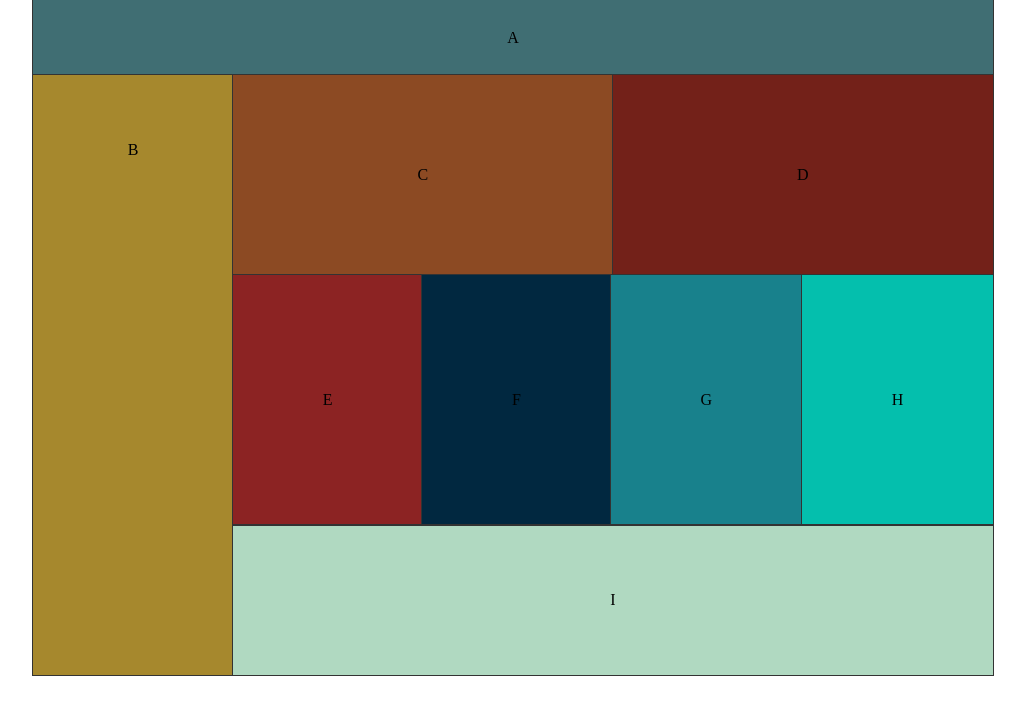
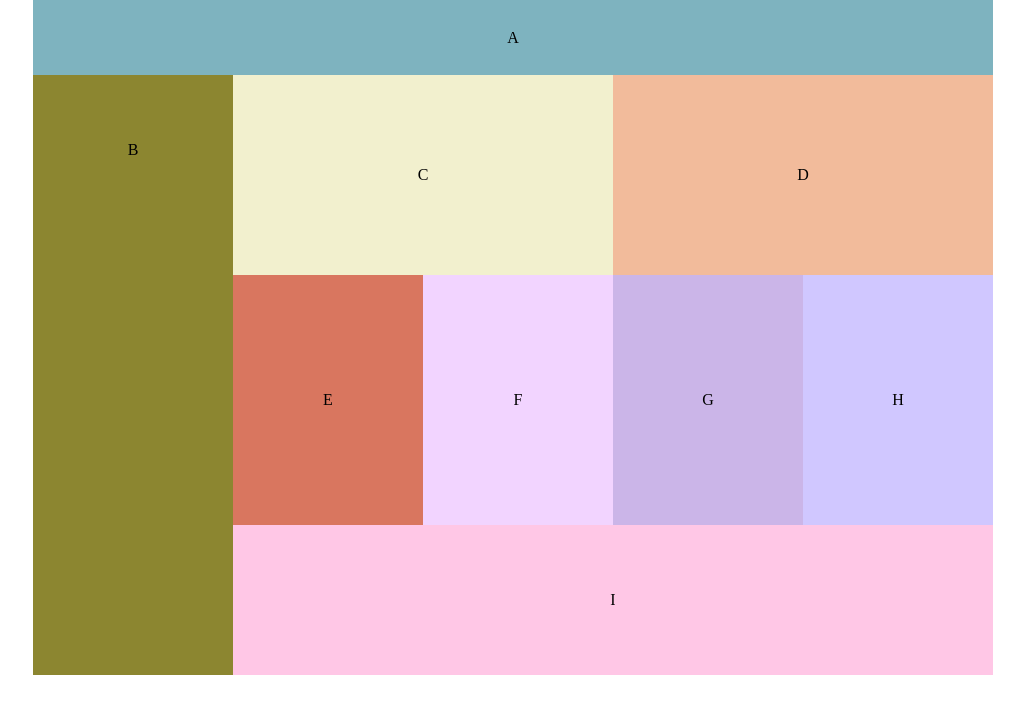
Before and after one commit to spinetree/lab-01, a plain HTML site: page index.html in a window 1280 px wide. Shown: the whole page, without its empty margins (127-1152 px from the left). Drawn offline with Linux system fonts and the light colour scheme.

Commit message:
done-ish

```diff
--- a/css/base.css
+++ b/css/base.css
@@ -4,8 +4,8 @@ aside,
 article,
 footer {
     box-sizing: border-box;
-    outline: 1px solid #333;
+    /* outline: 1px solid #333; */
     background: #ccc;
     text-align:center;
-    border-collapse:collapse;
+    /* border-collapse:collapse; */
 }
--- a/css/layout.css
+++ b/css/layout.css
@@ -2,6 +2,7 @@
     display: grid;
     width: 100%;
     margin: 0 auto;
+    grid-gap:0px;
     grid-template-columns: 1fr;
     grid-template-rows:
         75px 150px 250px 500px 80px;
@@ -38,7 +39,6 @@
 }
 
 
-
 @media (min-width:768px) {
 
     .grid-page {
@@ -55,10 +55,13 @@
 
     .heroes {
         display: flex;
+        width:auto;
+
     }
 
     .hero {
-        flex-grow: 1;
+        flex-basis:50%;
+        /* flex-grow:1; */
     }
 
     .articles {
@@ -66,7 +69,8 @@
     }
 
     .articles article {
-        flex-grow: 1;
+        flex-basis:25%;
+        /* flex-grow:1; */
     }
 
 }
@@ -79,7 +83,7 @@
     }
 
     .grid-page {
-        grid-template-columns: 200px 380px 380px;
+        grid-template-columns: 200px 1fr 1fr;
         grid-template-rows:
             75px 200px 250px 150px;
         grid-template-areas:
@@ -92,6 +96,7 @@
 
     .grid-page .main {
         grid-column: 2 / 4;
+        width:auto;
     }
 
 }
--- a/css/modules.css
+++ b/css/modules.css
@@ -1,53 +1,46 @@
 header {
-    /* height: 75px; */
     line-height: 75px;
 }
 
 aside {
-    /* height: 150px; */
     line-height: 150px;
 }
 
 .hero {
-    /* height: 125px; */
     line-height: 125px;
 }
 
 article {
-    /* height: 250px; */
+
     line-height: 250px;
 
 }
 
 footer {
-    /* height: 80px; */
     line-height: 80px;
 }
 
 @media (min-width:768px) {
 
     .hero {
-        /* height: 200px; */
         line-height: 200px;
     }
 
     aside {
-        /* height: 600px;
-        width: 200px; */
         line-height: 600px;
     }
 
     .articles > article {
-        /* height: 250px; */
         line-height: 250px;
     }
 
     footer {
-        /* float: left;
-        width: 760px;
-        height: 150px; */
-        line-height: 150px;
+    line-height: 150px;
 
     }
 
 }
+
+@media (min-width:1023px) {
+
+}
--- a/css/theme.css
+++ b/css/theme.css
@@ -79,3 +79,45 @@
     }
 
 }
+
+@media (min-width:1023px) {
+
+    #a {
+        background: #7EB3BF;
+    }
+
+    #b {
+        background: #8C8630;
+
+    }
+
+    #c {
+        background: #F2F0CE;
+
+    }
+
+    #d {
+        background: #F2BB9B;
+    }
+
+    #e {
+        background: #D9765F;
+    }
+
+    #f {
+        background: #F2D4FF;
+    }
+
+    #g {
+        background: #CBB5E8;
+    }
+
+    #h {
+        background: #D0C7FF;
+
+    }
+
+    #i {
+        background: #FFC7E6;
+
+    }
```
